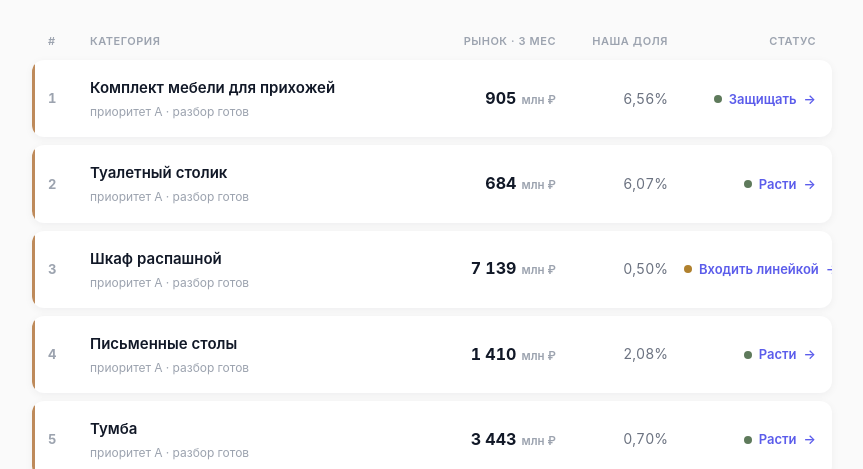
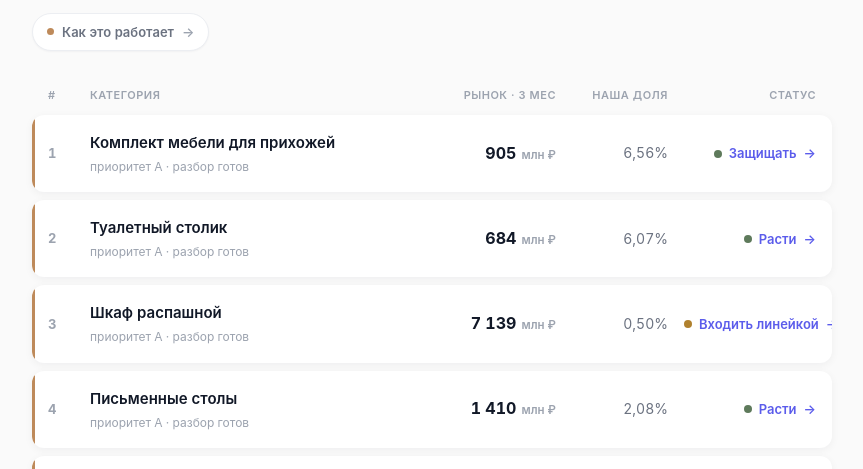
Before and after one commit to alisaalena/mebelson-portal, a plain HTML site: page index2.html in a window 1280 px wide. Shown: the part 291-760 px from the top of the page, without its empty margins (208-1071 px from the left). Drawn offline with Linux system fonts and the light colour scheme.

Commit message:
Страница «Как это работает» + ссылки в обоих скинах; pipeline.html

```diff
--- a/index2.html
+++ b/index2.html
@@ -29,6 +29,14 @@ body{font-family:var(--font);background:var(--bg);color:var(--text);
 .head h1{font-size:34px;font-weight:700;letter-spacing:-.02em;margin:4px 0 12px}
 .oak-line{width:64px;height:3px;background:var(--oak);border:none;border-radius:3px;margin:0 0 16px}
 .head p{font-size:16px;color:var(--text-2);max-width:560px}
+.how{display:inline-flex;align-items:center;gap:8px;margin-top:16px;padding:8px 14px;
+  background:var(--surface);border:1px solid var(--border);border-radius:999px;
+  font-size:13px;font-weight:600;color:var(--text-2);text-decoration:none;
+  box-shadow:var(--sh-sm);transition:all .15s}
+.how:hover{color:var(--text);border-color:var(--oak);box-shadow:var(--sh)}
+.how .ic{width:7px;height:7px;border-radius:50%;background:var(--oak);flex-shrink:0}
+.how .arw{color:var(--text-3);transition:transform .15s}
+.how:hover .arw{transform:translateX(2px)}
 
 .list{margin-top:36px}
 .list-head{display:grid;grid-template-columns:26px 1fr 132px 96px 132px;gap:16px;
@@ -81,6 +89,7 @@ body{font-family:var(--font);background:var(--bg);color:var(--text);
     <h1>Какие категории развивать</h1>
     <hr class="oak-line">
     <p>Вердикт по каждой категории на данных маркетплейсов. Начните с приоритетной — решение, уверенность и план действий внутри.</p>
+    <a class="how" href="kak_eto_rabotaet.html" target="_blank"><span class="ic"></span>Как это работает <span class="arw">→</span></a>
   </div>
 
   <div class="list">
```
Also changed, not shown: index.html (+6 -0 lines).
